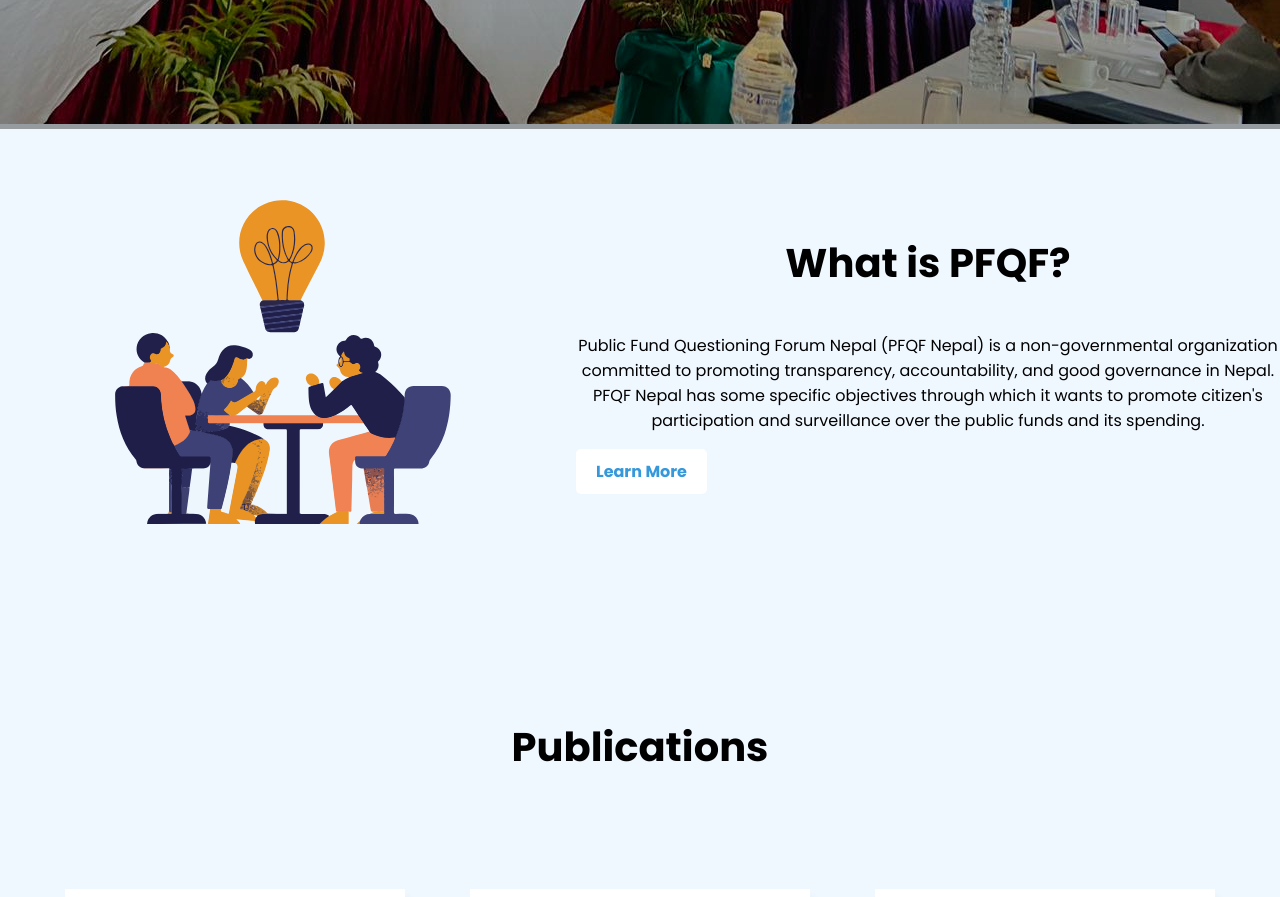
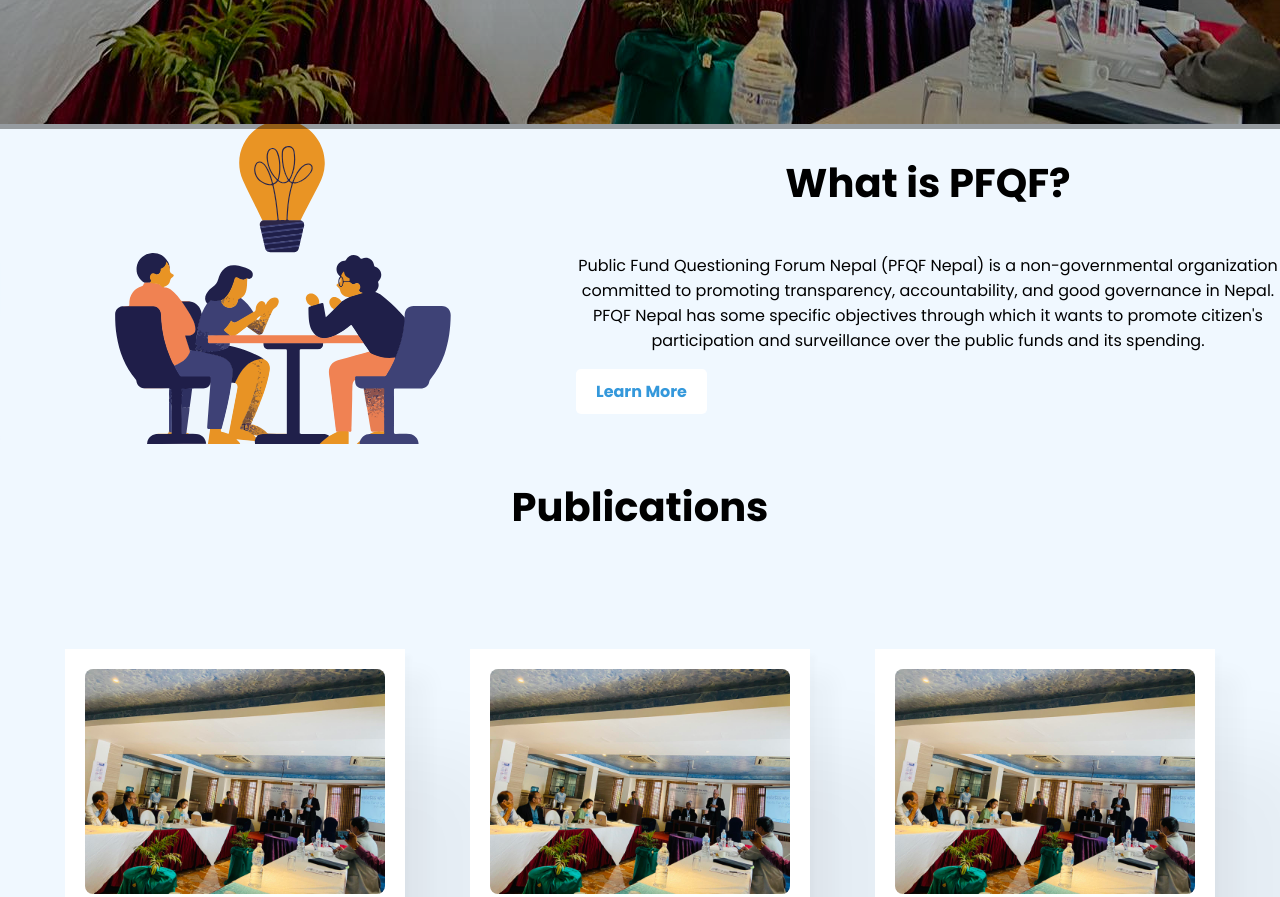
Before and after one commit to DanBrown786/DanBrown786.github.io, a plain HTML site: page index.html in a window 1280 px wide. Shown: the part 760-1657 px from the top of the page. Drawn offline with nearby package versions, Linux system fonts and the light colour scheme.

Commit message:
Update styles.css

```diff
--- a/CSS/styles.css
+++ b/CSS/styles.css
@@ -132,7 +132,6 @@ filter:brightness(1);
   .about, .services, .contact {
     display: flex;
     background-color: #f0f8ff;
-    padding: 5rem 0;
     justify-content: center;
   }
 
```
